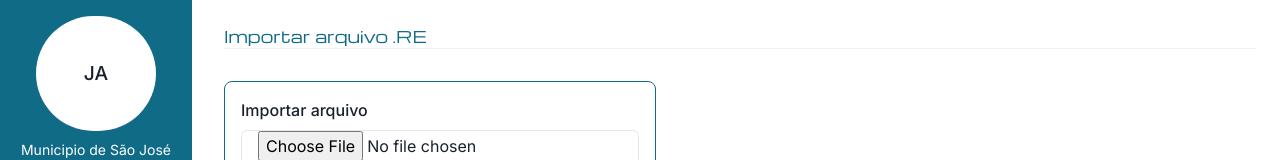
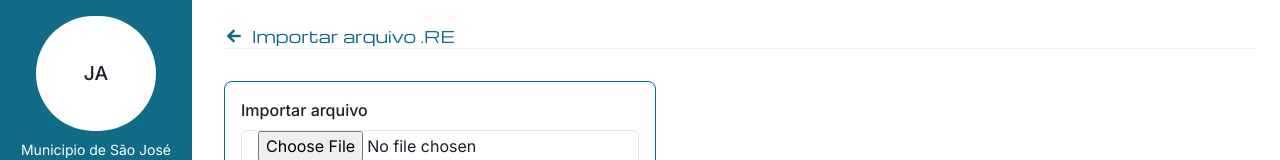
Before and after one commit to andrezitojava2017/prestador-web, a Next.js app: page /importar in a window 1280 px wide. Shown: the top 160 px of the page. Built offline with nearby package versions, Linux system fonts and the light colour scheme.

Commit message:
:sparkles: feat: add butao de retorno nas paginas principais; add de comentarios

```diff
--- a/src/app/importar/page.tsx
+++ b/src/app/importar/page.tsx
@@ -79,7 +79,7 @@ const ImportFile = () => {
 
   return (
     <Stack height={"100vh"}>
-      <Head text="Importar arquivo .RE" />
+      <Head text="Importar arquivo .RE" buttonReturn={true} />
 
       <Stack
         marginLeft={6}
--- a/src/app/prestador/page.tsx
+++ b/src/app/prestador/page.tsx
@@ -11,7 +11,7 @@ import Information from "@/componentes/information/information";
 const Prestador = () => {
   return (
     <Stack height={"100vh"}>
-      <Head text="Prestador" />
+      <Head text="Prestador" buttonReturn={true}/>
       <HStack gap={8} marginLeft={6}>
         <Button
           action={() => console.log("Inserir novo prestador")}
--- a/src/app/servicos/page.tsx
+++ b/src/app/servicos/page.tsx
@@ -7,7 +7,7 @@ import { MdViewKanban } from "react-icons/md";
 const Servicos = () => {
   return (
     <Stack height={"100vh"} >
-      <Head text="Serviços" />
+      <Head text="Serviços" buttonReturn={true}/>
       <HStack gap={8} marginLeft={6}>
         <Button
           description="Novo Serviço"
--- a/src/componentes/head/head.tsx
+++ b/src/componentes/head/head.tsx
@@ -1,16 +1,26 @@
 import { michroma } from "@/app/fonts/fonts";
-import { Box, Divider, Text } from "@chakra-ui/react";
+import { Box, Divider, HStack, Text } from "@chakra-ui/react";
+import Link from "next/link";
+import { IoMdArrowRoundBack } from "react-icons/io";
 
 type Props = {
   text: string;
+  buttonReturn: boolean;
 };
 
-const Head = ({ text }: Props) => {
+const Head = ({ text, buttonReturn }: Props) => {
   return (
     <Box padding={6}>
-      <Text fontFamily={michroma.style.fontFamily} color={"#106B87"}>
-        {text}
-      </Text>
+      <HStack>
+        {buttonReturn ? (
+          <Link href={"/"}>
+            <IoMdArrowRoundBack size={20} color={"#106B87"} />
+          </Link>
+        ) : null}
+        <Text fontFamily={michroma.style.fontFamily} color={"#106B87"}>
+          {text}
+        </Text>
+      </HStack>
       <Divider />
     </Box>
   );
```
Also changed, not shown: src/app/importar/actions.ts (+8 -0 lines).
